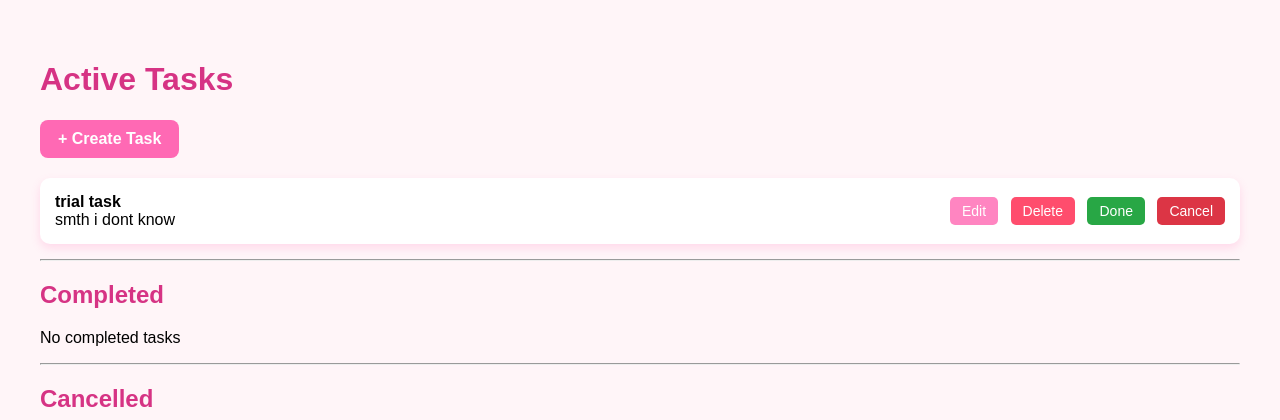
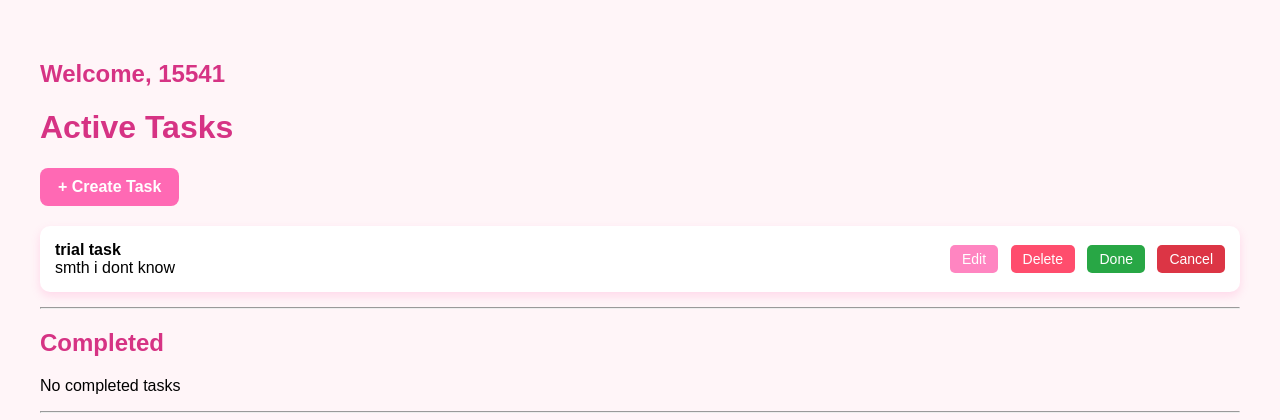
Before and after one commit to wiut00015541/DSCC_15541, a Django app: page / in a window 1280 px wide. Shown: the part 58-478 px from the top of the page. Run offline with Django 5.2, Linux system fonts and the light colour scheme; a user stored in the database is signed in; data comes from the database, SQL or seed files in the repository.

Commit message:
Final changes in Django project made

```diff
--- a/tasks/static/css/style.css
+++ b/tasks/static/css/style.css
@@ -321,3 +321,9 @@ h1, h2 {
     background-color: #ffe6e6;
     border-left: 6px solid #dc3545;
 }
+
+.welcome-text {
+    color: #d63384;
+    margin-bottom: 10px;
+    font-weight: 600;
+}
--- a/tasks/templates/task_list.html
+++ b/tasks/templates/task_list.html
@@ -1,5 +1,9 @@
 {% extends 'base.html' %}
 {% block content %}
+
+<h2 class="welcome-text">
+    Welcome, {{ request.user.username }}
+</h2>
 
 <h1>Active Tasks</h1>
 
```
